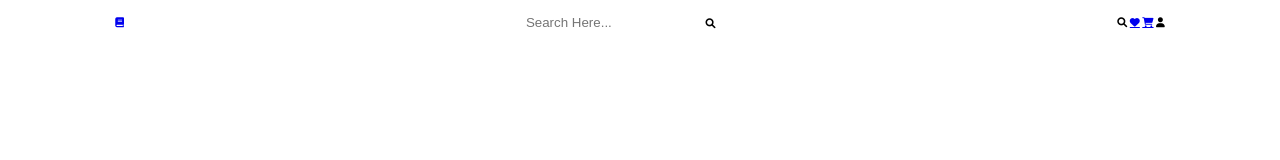
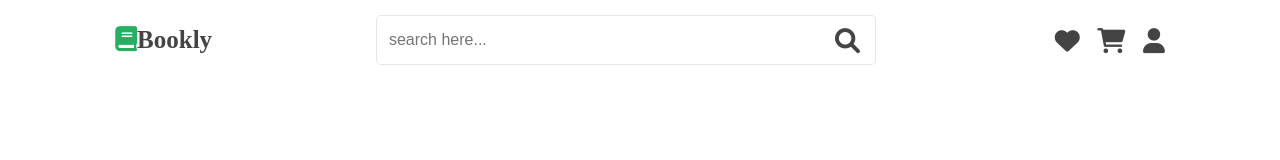
Before and after one commit to steeve83/online-book, a plain HTML site: page index.html in a window 1280 px wide. Drawn offline with Linux system fonts and the light colour scheme.

Commit message:
header-1 finished

```diff
--- a/css/style.css
+++ b/css/style.css
@@ -19,6 +19,7 @@
     text-transform: capitalize ;
     transition: all .2s linear;
     transition: width none;
+    text-decoration:none;
 
 }
 html{
@@ -44,3 +45,53 @@ html::-webkit-scrollbar-thumb{
     justify-content: space-between;
 
 }
+
+.header .header-1 .logo{
+    font-size: 2.5rem;
+    font-weight: bolder;
+    color:var(--black);
+}
+.header .header-1 .logo i{
+    color: var(--green);
+}
+.header .header-1 .search-form{
+    width: 50rem;
+    height:5rem;
+    border: var(--border);
+    overflow: hidden;
+    background: #fff;
+    display: flex;
+    align-items: center;
+    border-radius: .5rem;
+}
+.header .header-1 .search-form input{
+    font-size: 1.6rem;
+    padding: 0 1.2rem;
+    height: 100%;
+    width: 100%;
+    text-transform: none;
+    color: var(--black);
+}
+.header .header-1 .search-form label{
+    font-size: 2.5rem;
+    padding-right: 1.5rem;
+    color: var(--black);
+    cursor: pointer;
+}
+.header .header-1 .search-form label:hover{
+    color: var(--green);
+}
+.header .header-1 .icons div,
+.header .header-1 .icons a{
+    font-size: 2.5rem;
+    margin-left: 1.5rem;
+    color: var(--black);
+    cursor:pointer
+}
+.header .header-1 .icons div:hover,
+.header .header-1 .icons a:hover{
+    color: var(--green);
+}
+#search-btn{
+    display: none;
+}
--- a/index.html
+++ b/index.html
@@ -14,12 +14,12 @@
     <!-- Header Section start -->
     <header class="header">
         <div class="header-1">
-            <a href="#" class="logo"><i class="fas fa-book"></i> </a>
+            <a href="#" class="logo"><i class="fas fa-book"></i>Bookly</a>
             <form action="" class="search-form">
-                <input type="search" placeholder="search here..."name="" id="search-icon">
+                <input type="search" placeholder="search here..." name="" id="search-icon">
                 <label for="search-box" class="fas fa-search"></label>
             </form>
-            <div class="icon">
+            <div class="icons">
                 <div id="search-btn" class="fas fa-search"></div>
                 <a href="#" class="fas fa-heart"></a>
                 <a href="#" class="fas fa-shopping-cart"></a>
```
